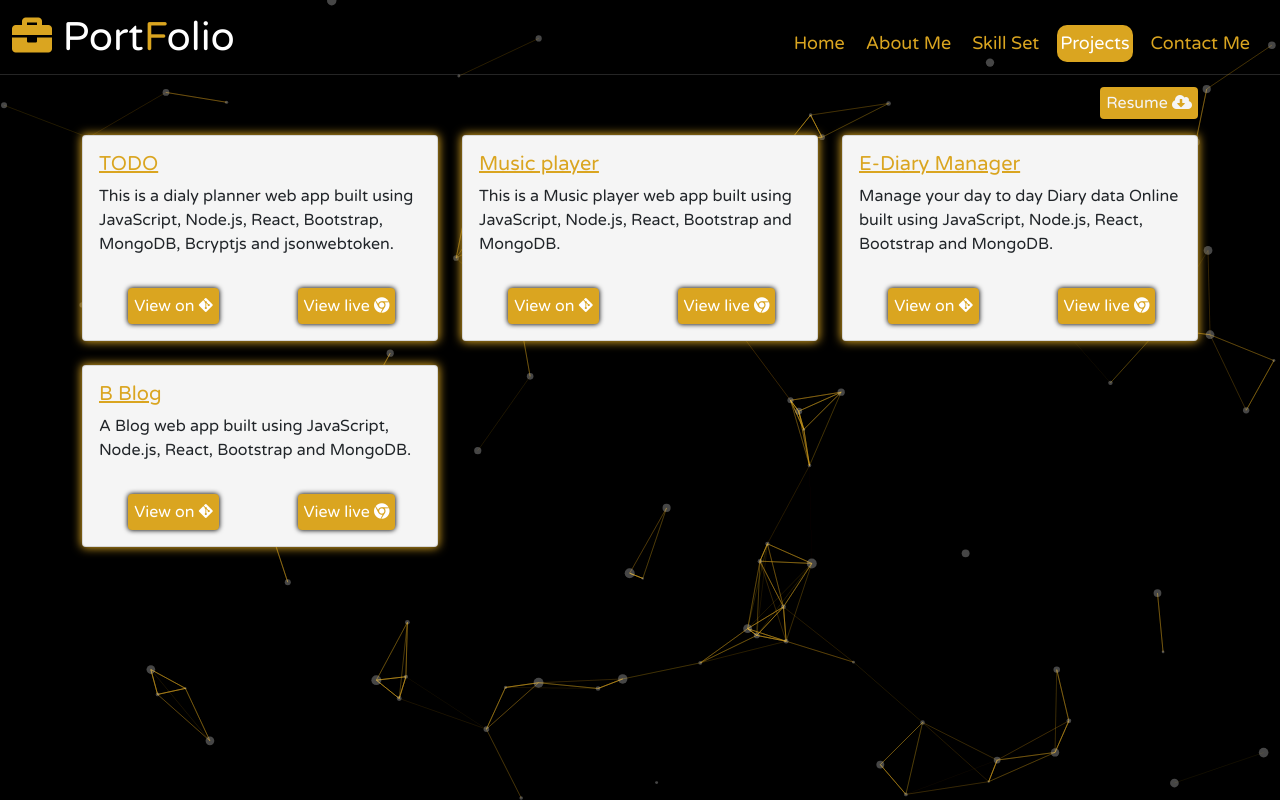
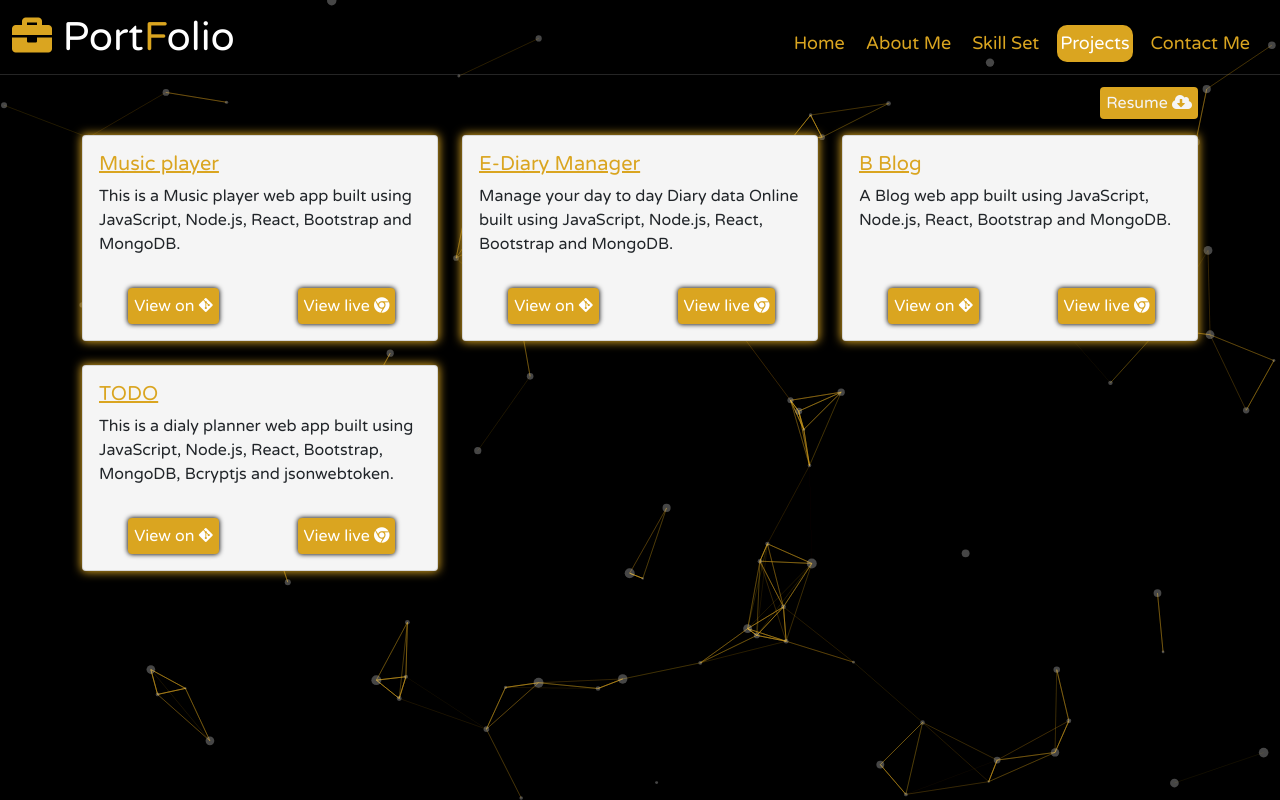
Before and after one commit to surya9901/Final_portfolio_react, a React (Create React App) app: page /project in a window 1280 px wide. Built offline with nearby package versions, Linux system fonts and the light colour scheme.

Commit message:
final commit

```diff
--- a/src/Components/Project/Project.js
+++ b/src/Components/Project/Project.js
@@ -12,11 +12,6 @@ function Project() {
     }, [])
 
     const project = [{
-        "title": "TODO",
-        "description": "This is a dialy planner web app built using JavaScript, Node.js, React, Bootstrap, MongoDB, Bcryptjs and jsonwebtoken.",
-        "github_link": "https://github.com/surya9901/ToDo_reactPart",
-        "site_link": "https://suryastodo.netlify.app/"
-    }, {
         "title": "Music player",
         "description": "This is a Music player web app built using JavaScript, Node.js, React, Bootstrap and MongoDB.",
         "github_link": "https://github.com/surya9901/Music-Player-Frontend",
@@ -31,6 +26,11 @@ function Project() {
         "description": "A Blog web app built using JavaScript, Node.js, React, Bootstrap and MongoDB.",
         "github_link": "https://github.com/surya9901/Blog-App-Frontend",
         "site_link": "https://bblogs.netlify.app/",
+    }, {
+        "title": "TODO",
+        "description": "This is a dialy planner web app built using JavaScript, Node.js, React, Bootstrap, MongoDB, Bcryptjs and jsonwebtoken.",
+        "github_link": "https://github.com/surya9901/ToDo_reactPart",
+        "site_link": "https://suryastodo.netlify.app/"
     }]
 
 
```
